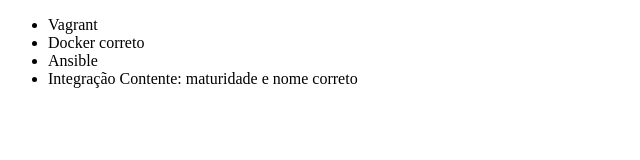
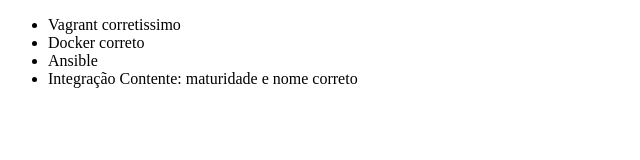
Before and after one commit to GabrielLuis/testGit, a plain HTML site: page index.html in a window 1280 px wide. Shown: the full height of the page, 0-640 px from the left. Drawn offline with Linux system fonts and the light colour scheme.

Commit message:
correcao vager

```diff
--- a/index.html
+++ b/index.html
@@ -7,7 +7,7 @@
 </head>
 <body>
     <ul>
-        <li>Vagrant</li>
+        <li>Vagrant corretissimo</li>
         <li>Docker correto</li>
         <li>Ansible</li>
         <li>Integração Contente: maturidade e nome correto</li>
```
